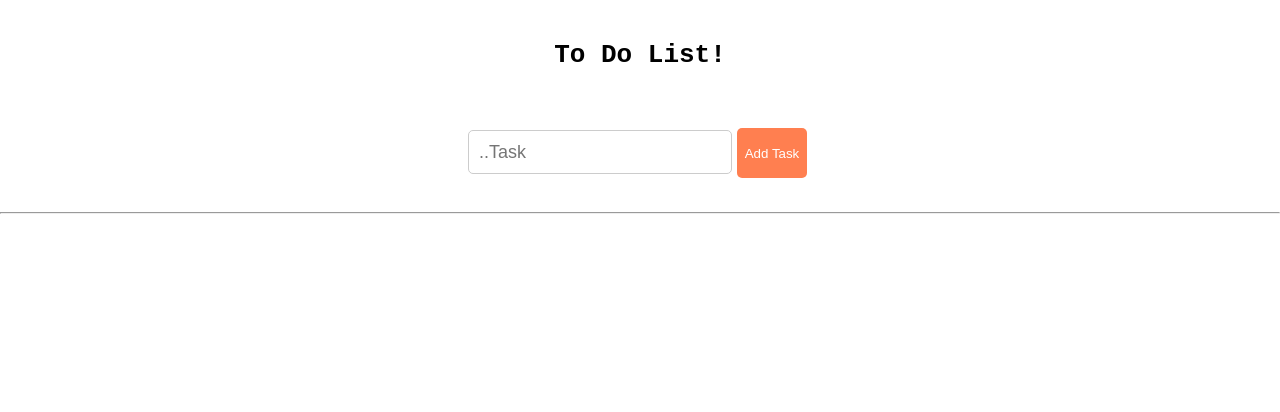
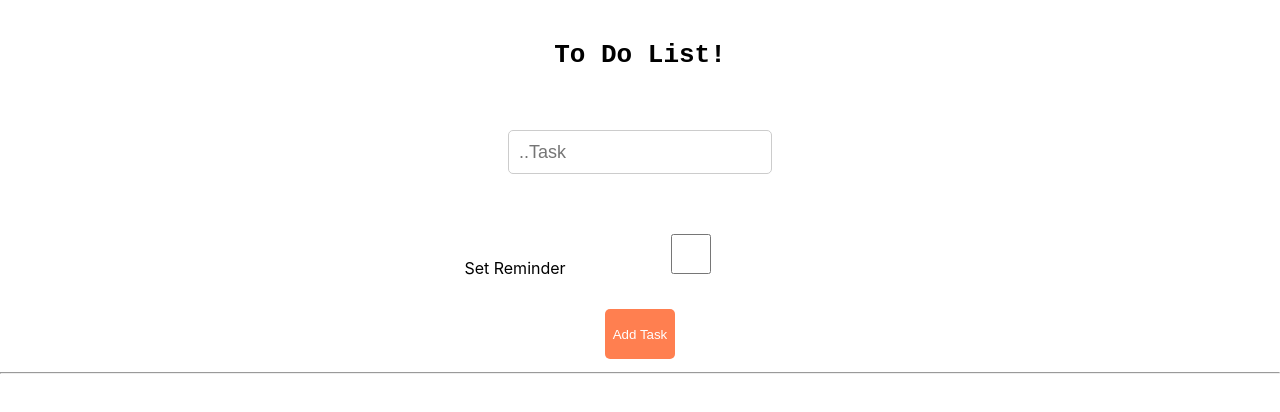
Before and after one commit to bunn1/doReact, a React (Create React App) app in the folder doreact/: page /todo in a window 1280 px wide. Shown: the top 412 px of the page. Built offline with nearby package versions, Linux system fonts and the light colour scheme.

Commit message:
Import FicheckCircle setReminder function toggleReminder

```diff
--- a/doreact/src/components/ToDo.js
+++ b/doreact/src/components/ToDo.js
@@ -1,20 +1,30 @@
 import React from 'react';
 import { useState, useRef } from 'react';
+import { FiCheckCircle, FiAlertCircle } from 'react-icons/fi';
 
 function ToDo() {
   const [toDoList, setTodoList] = useState([]);
   const [currentTask, setCurrentTask] = useState('');
   const [editTask, setEditTask] = useState(null);
+  const [reminder, setReminder] = useState(false);
 
   const inputTask = useRef(null);
 
   function addTask() {
     // add task to list
-    setTodoList([...toDoList, { task: currentTask, completed: false }]);
+    setTodoList([
+      ...toDoList,
+      { task: currentTask, completed: false, reminder },
+    ]);
     // clear line
     inputTask.current.value = '';
     setCurrentTask('');
+    setReminder(!reminder);
   }
+
+  const toggleReminder = () => {
+    setReminder(!reminder);
+  };
 
   const deleteTask = (taskToDelete) => {
     setTodoList(
@@ -75,6 +85,19 @@ function ToDo() {
             setCurrentTask(event.target.value);
           }}
         />
+        <div className="form-control form-control-check">
+          <label>
+            Set Reminder
+            <input
+              name="field-name-three"
+              id="unique-field-id-three"
+              type="checkbox"
+              checked={reminder}
+              // value={reminder}
+              onChange={toggleReminder}
+            />
+          </label>
+        </div>
 
         <button onClick={addTask}>Add Task</button>
       </div>
@@ -86,6 +109,13 @@ function ToDo() {
             <div id="task" key={key}>
               <li className={val.completed ? 'completed-task' : ''}>
                 {val.task}
+                {val.reminder ? (
+                  <FiCheckCircle
+                    style={{ marginLeft: '10 px', color: 'coral' }}
+                  />
+                ) : (
+                  ''
+                )}
               </li>
               <button onClick={() => completeTask(val.task)}>
                 {val.completed ? 'Mark Incomplete' : 'Mark Complete'}
```
